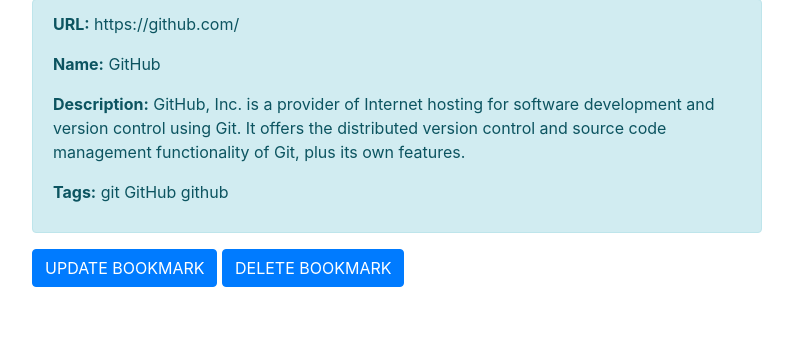
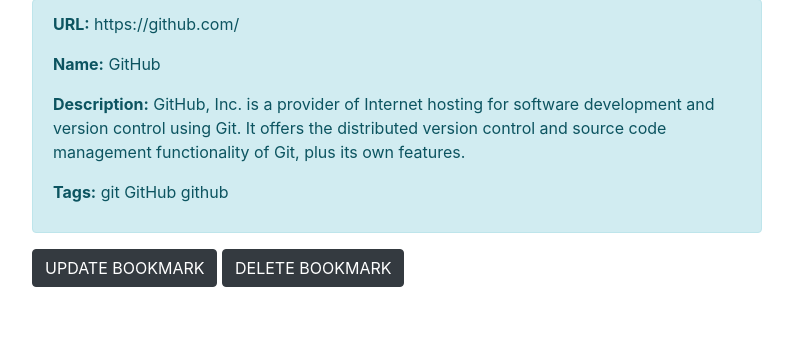
Before and after one commit to DeepshikhaTiwari/BookmarksApp, a Django app: page /bookmarks/bookmark/4 in a window 1280 px wide. Shown: the part 195-544 px from the top of the page, without its empty margins (338-1131 px from the left). Run offline with Django 3.2, Linux system fonts and the light colour scheme; data comes from the database, SQL or seed files in the repository.

Commit message:
Add css for buttons

```diff
--- a/bookmarks/templates/base_generic.html
+++ b/bookmarks/templates/base_generic.html
@@ -1,7 +1,7 @@
 <!DOCTYPE html>
 <html lang="en">
 <head>
-  {% block title %}<title>Local Library</title>{% endblock %}
+  {% block title %}<title>BOOKMARKS</title>{% endblock %}
   <meta charset="utf-8">
   <meta name="viewport" content="width=device-width, initial-scale=1">
   <link rel="stylesheet" href="https://cdn.jsdelivr.net/npm/bootstrap@4.5.3/dist/css/bootstrap.min.css" integrity="sha384-TX8t27EcRE3e/ihU7zmQxVncDAy5uIKz4rEkgIXeMed4M0jlfIDPvg6uqKI2xXr2" crossorigin="anonymous">
--- a/bookmarks/templates/bookmarks/bookmark_detail.html
+++ b/bookmarks/templates/bookmarks/bookmark_detail.html
@@ -14,8 +14,8 @@
   {% endfor %}</p>
     </div>
     <div class="d-grid gap-2" style="align-content: center; color: #111111">
-    <a class="btn btn-primary" href="{% url 'bookmark-update' bookmark.pk %}" role="button">UPDATE BOOKMARK</a>
-    <a class="btn btn-primary" href="{% url 'bookmark-delete' bookmark.pk %}" role="button">DELETE BOOKMARK</a>
+    <a class="btn btn-dark" href="{% url 'bookmark-update' bookmark.pk %}" role="button">UPDATE BOOKMARK</a>
+    <a class="btn btn-dark" href="{% url 'bookmark-delete' bookmark.pk %}" role="button">DELETE BOOKMARK</a>
     <br>
     <br>
 </div>
```
